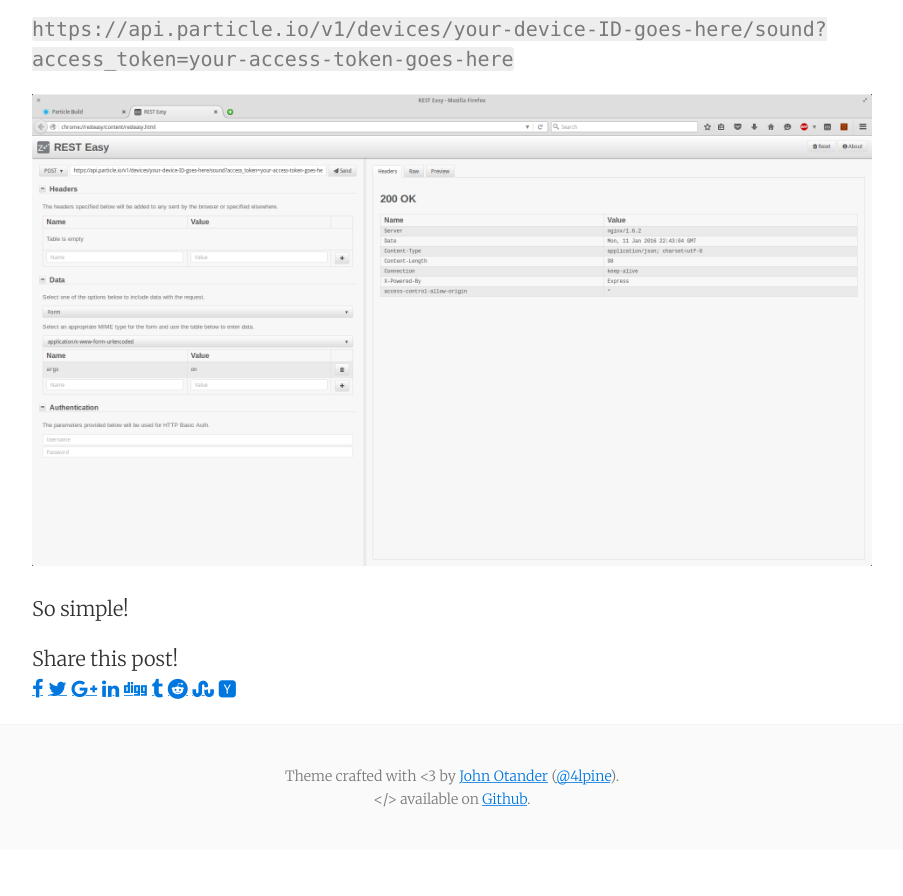
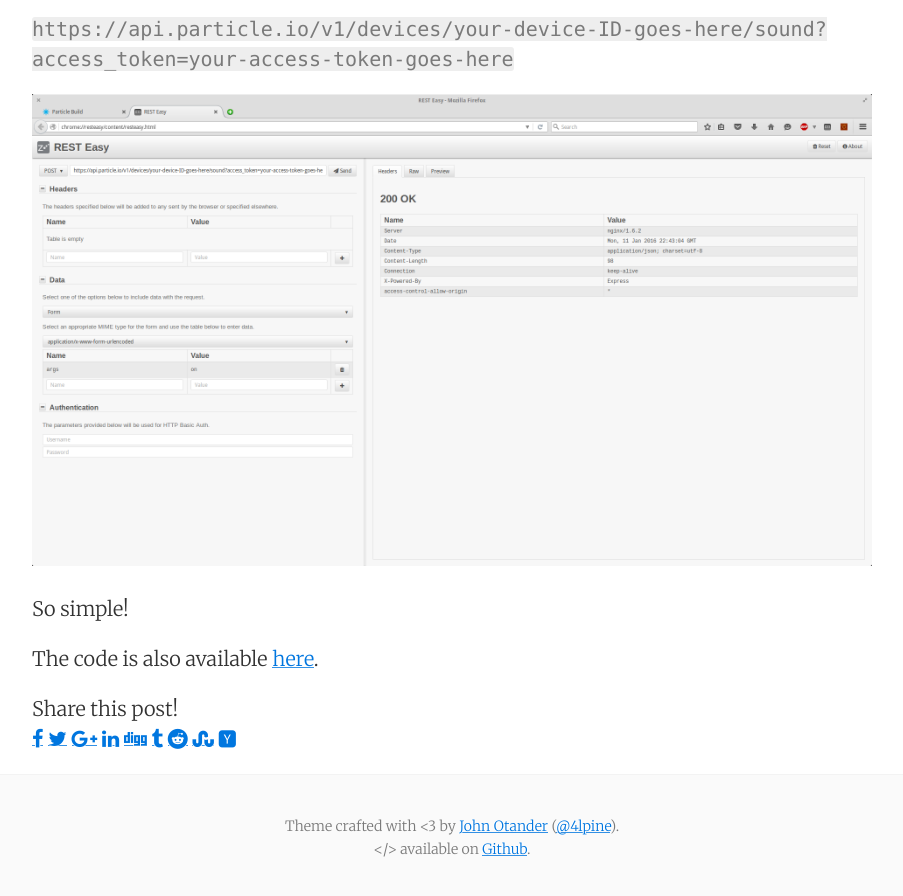
Before and after one commit to PiotrJustyna/piotrjustyna.github.io, a Jekyll site: the page built from _posts/2016-01-11-fun-with-photon.md, in a window 1280 px wide and 900 px high, scrolled down 2489 px. Shown: the top 896 px of the window, without its empty margins (188-1091 px from the left). Built offline with Jekyll 4.4.1, drawn with Linux system fonts in a browser that asks for light colours; nearby versions of some CDN libraries; before the commit the page ends 3339 px from its top, so only the background shows below that.

Commit message:
Update 2016-01-11-fun-with-photon.md

```diff
--- a/_posts/2016-01-11-fun-with-photon.md
+++ b/_posts/2016-01-11-fun-with-photon.md
@@ -66,3 +66,5 @@ You can call the board using your favorite REST tool using the following URL:
 ![](/images/Screenshot from 2016-01-11.png){:width="100%"}
 
 So simple!
+
+The code is also available [here](https://github.com/PiotrJustyna/photon-sandbox/tree/master/5_REST_Sound).
```
